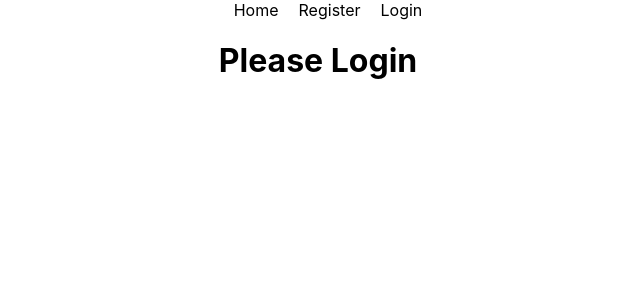
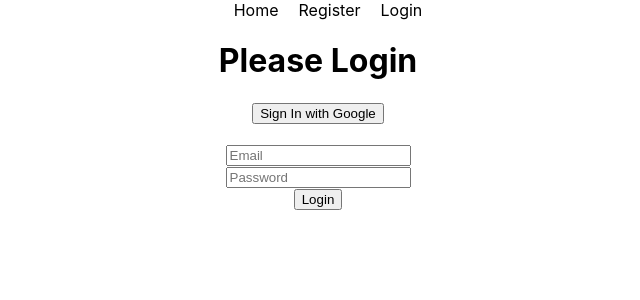
Before and after one commit to Soyebmahir/router-firebase-integrate, a React (Create React App) app: page /login in a window 1280 px wide. Shown: the top 300 px of the page, without its empty margins (322-962 px from the left). Built offline with nearby package versions, Linux system fonts and the light colour scheme.

Commit message:
create custom firebase

```diff
--- a/src/components/Login/Login.js
+++ b/src/components/Login/Login.js
@@ -1,9 +1,22 @@
 import React from 'react';
+import useFirebase from '../../hooks/useFirebase';
 
 const Login = () => {
+    const {user,signInwithGoogle} =useFirebase()
     return (
         <div>
             <h1>Please Login</h1>
+            <div style={{"margin":"20px"}}>
+                    <button onClick={signInwithGoogle}>Sign In with Google</button>
+                </div>
+            <form >
+
+                <input type="email" placeholder='Email' />
+                <br/>
+                <input type="password" placeholder='Password' />
+                <br/>
+                <button>Login</button>
+            </form>
         </div>
     );
 };
--- a/src/components/Register/Register.js
+++ b/src/components/Register/Register.js
@@ -4,6 +4,15 @@ const Register = () => {
     return (
         <div>
             <h1>Please register</h1>
+            <form >
+                <input type="text" placeholder='Name' />
+                <br/>
+                <input type="email" placeholder='Email' />
+                <br/>
+                <input type="password" placeholder='Password' />
+                <br/>
+                <button>Register</button>
+            </form>
         </div>
     );
 };
--- /dev/null
+++ b/src/hooks/useFirebase.js
@@ -0,0 +1,22 @@
+import { useState } from "react"
+import {getAuth,GoogleAuthProvider, signInWithPopup} from "firebase/auth"
+import app from "../firebase.init"
+const auth =getAuth(app)
+const googleProvider =new GoogleAuthProvider()
+
+
+const useFirebase =()=>{
+    const [user,setUser]=useState({})
+
+    const signInwithGoogle =()=>{
+     console.log("sign in ");
+     signInWithPopup(auth,googleProvider)
+     .then(res=>{
+         const user = res.user
+         setUser(user)
+         console.log(user);
+     })
+    }
+    return {user,signInwithGoogle}
+}
+export default useFirebase;
```
